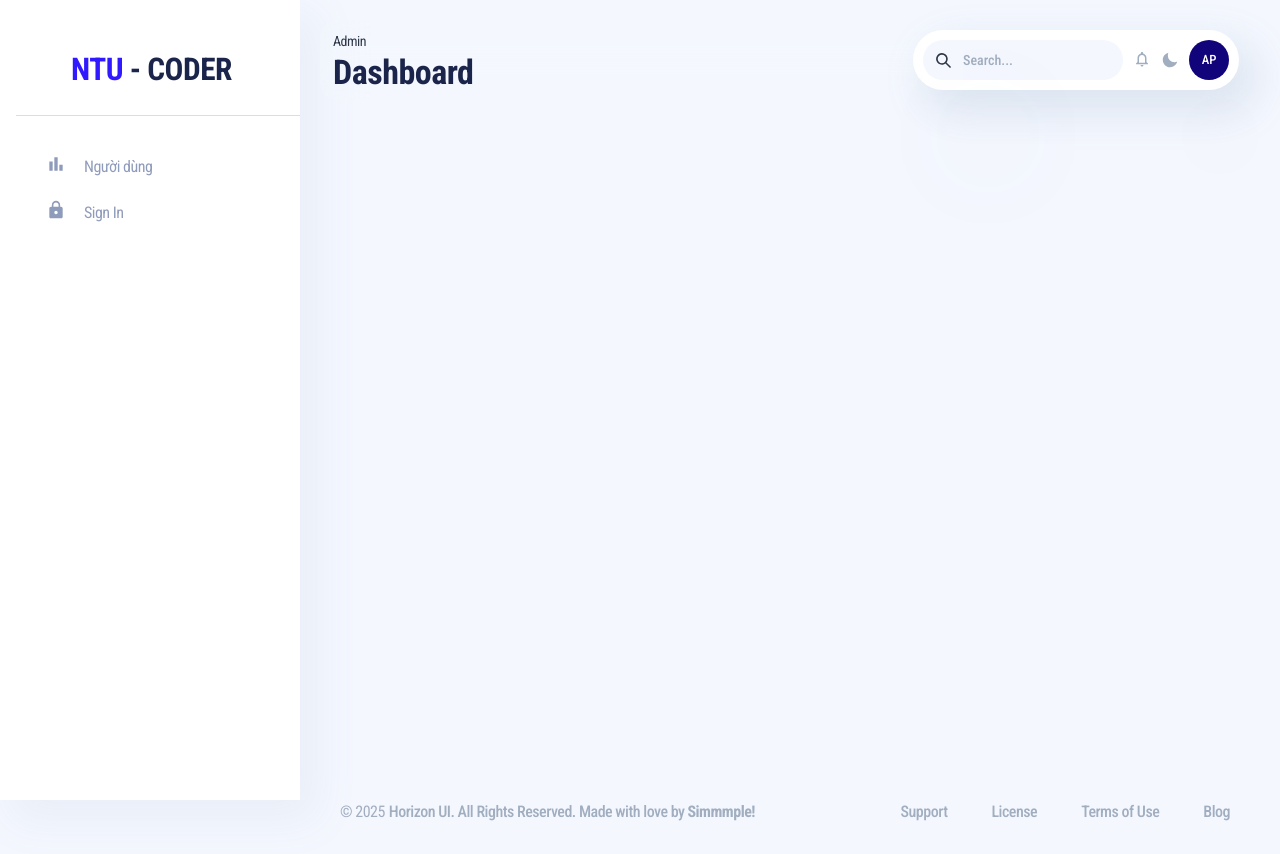
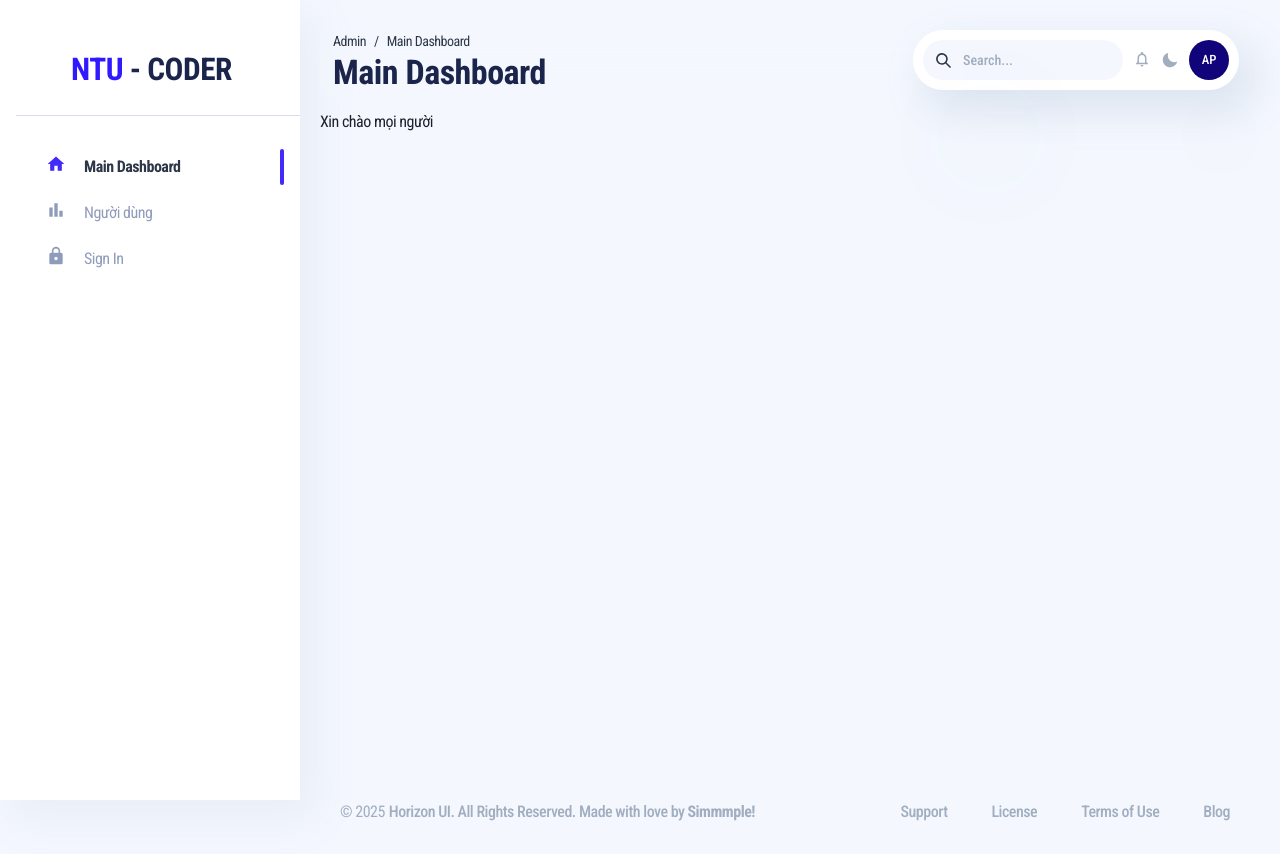
Before and after one commit to nguyenduydan/ntucoder, a React (Create React App) app in the folder front-end/: page /admin/dashboard in a window 1280 px wide. Built offline with nearby package versions, Linux system fonts and the light colour scheme.

Commit message:
Update routes.js

```diff
--- a/front-end/src/routes.js
+++ b/front-end/src/routes.js
@@ -3,12 +3,12 @@ import React from 'react';
 import { Icon } from '@chakra-ui/react';
 import {
   MdBarChart,
-  //MdHome,
+  MdHome,
   MdLock,
 } from 'react-icons/md';
 
 // Admin Imports
-// import MainDashboard from 'views/admin/default';
+import MainDashboard from 'views/admin/default';
 import CoderTable from 'views/admin/coder/index';
 import CoderDetail from 'views/admin/coder/components/Detail';
 
@@ -16,13 +16,13 @@ import CoderDetail from 'views/admin/coder/components/Detail';
 import SignInCentered from 'views/auth/signIn';
 
 const routes = [
-  // {
-  //   name: 'Main Dashboard',
-  //   layout: '/admin',
-  //   path: '/dashboard',
-  //   icon: <Icon as={MdHome} width="20px" height="20px" color="inherit" />,
-  //   component: <MainDashboard />,
-  // },
+  {
+    name: 'Main Dashboard',
+    layout: '/admin',
+    path: '/dashboard',
+    icon: <Icon as={MdHome} width="20px" height="20px" color="inherit" />,
+    component: <MainDashboard />,
+  },
   {
     name: 'Người dùng',
     layout: '/admin',
```
